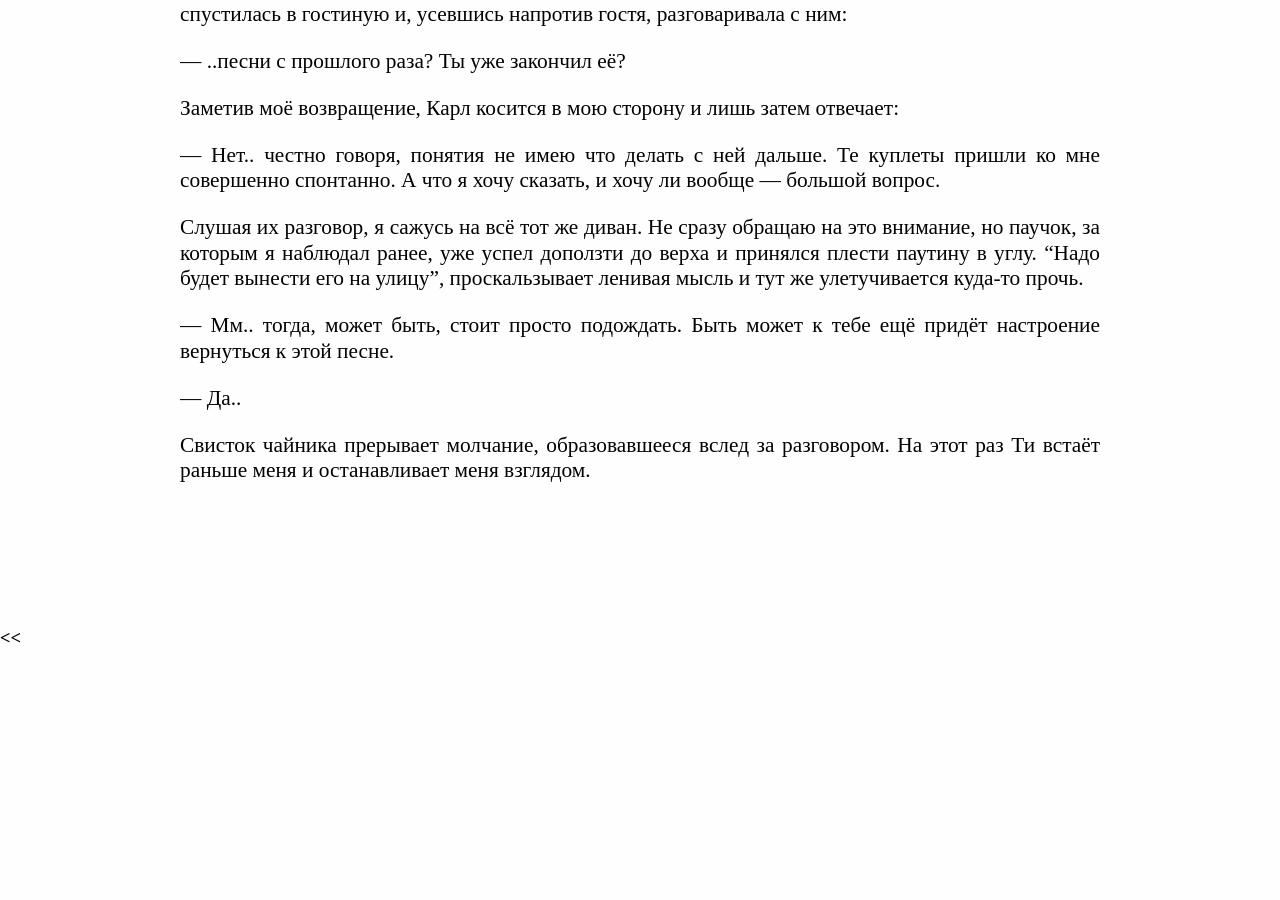
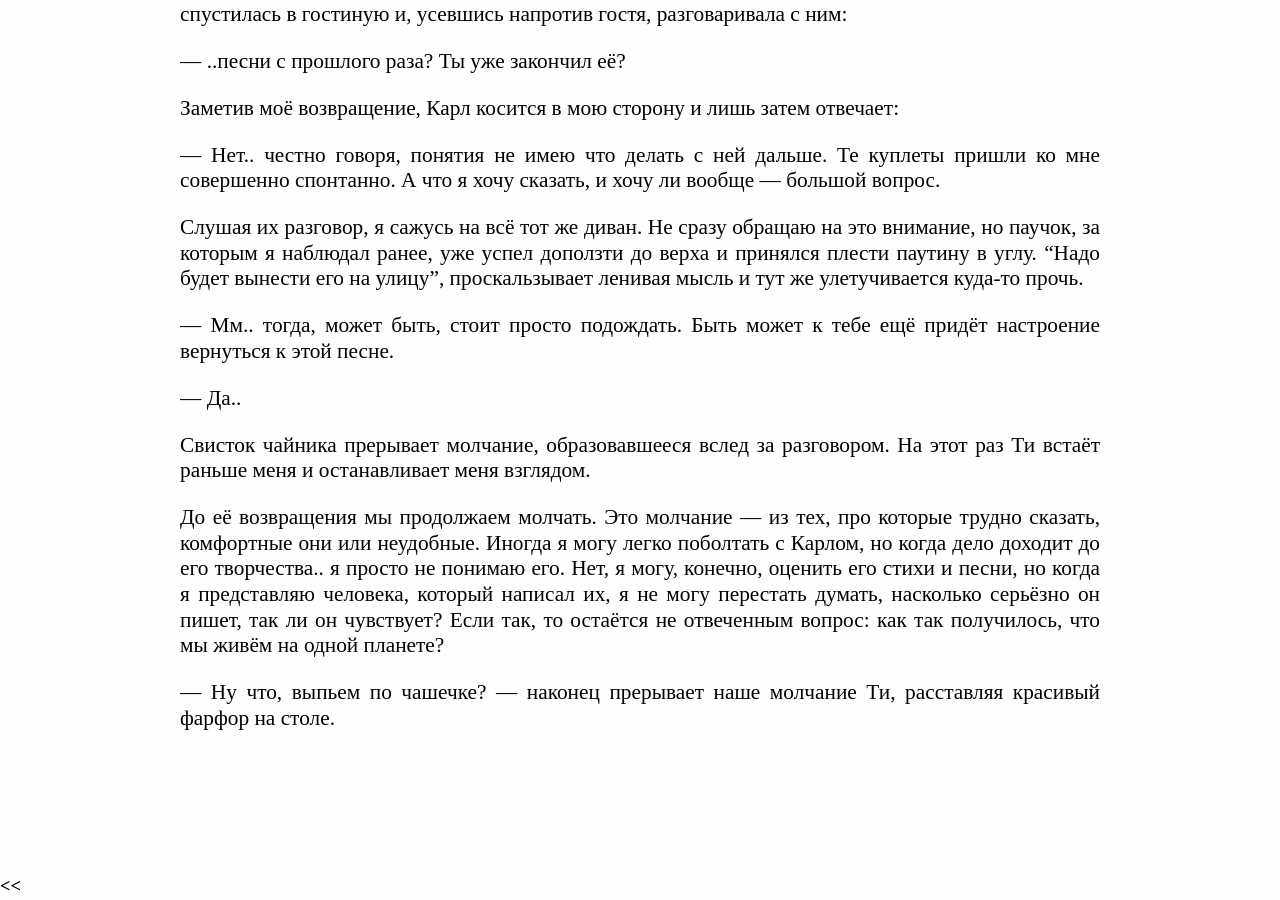
Before and after one commit to caryoscelus/lezvije-travy, a Jekyll site: the page built from text/visiting.md, in a window 1280 px wide and 900 px high, scrolled down 791 px. Built offline with Jekyll 4.4.1, drawn with Linux system fonts in a browser that asks for light colours; before the commit the page ends 1444 px from its top, so only the background shows below that.

Commit message:
text (visiting)

```diff
--- a/text/visiting.md
+++ b/text/visiting.md
@@ -55,3 +55,14 @@ title: "??"
 
 Свисток чайника прерывает молчание, образовавшееся вслед за разговором. На этот
 раз Ти встаёт раньше меня и останавливает меня взглядом.
+
+До её возвращения мы продолжаем молчать. Это молчание — из тех, про которые
+трудно сказать, комфортные они или неудобные. Иногда я могу легко поболтать с
+Карлом, но когда дело доходит до его творчества.. я просто не понимаю его. Нет,
+я могу, конечно, оценить его стихи и песни, но когда я представляю человека,
+который написал их, я не могу перестать думать, насколько серьёзно он пишет, так
+ли он чувствует? Если так, то остаётся не отвеченным вопрос: как так получилось,
+что мы живём на одной планете?
+
+— Ну что, выпьем по чашечке? — наконец прерывает наше молчание Ти, расставляя
+красивый фарфор на столе.
```
